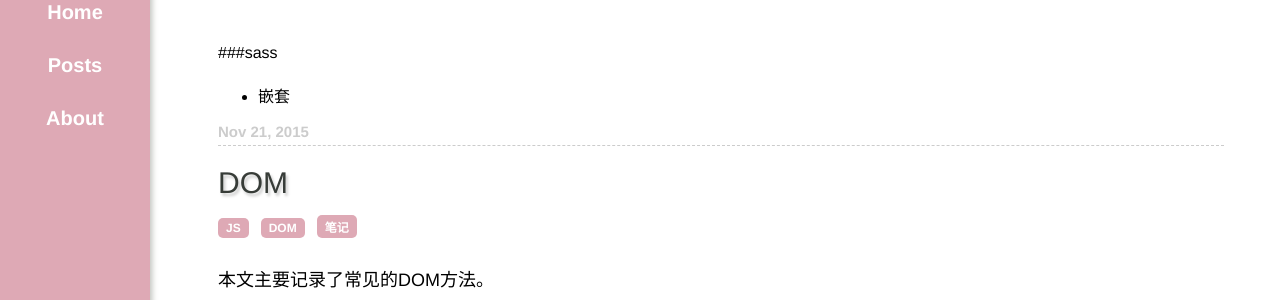
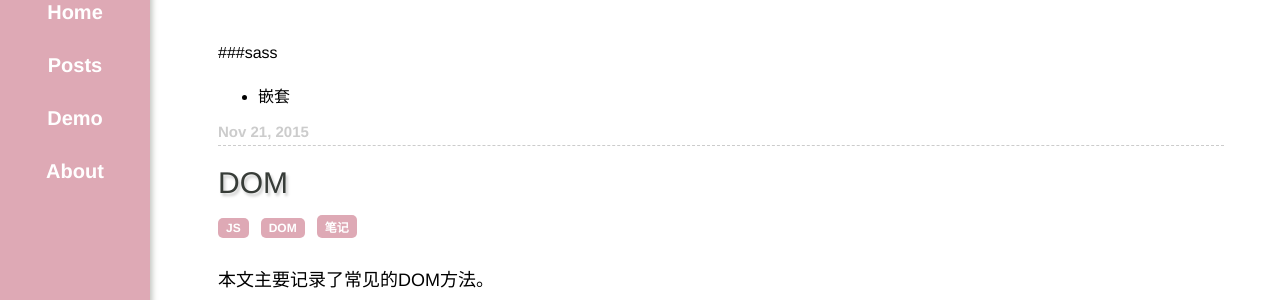
Before and after one commit to Gemini-wang/blog, a Jekyll site: the page built from index.html, in a window 1280 px wide. Shown: the part 221-521 px from the top of the page. Built offline with Jekyll 4.4.1, drawn with Linux system fonts in a browser that asks for light colours; nearby versions of some CDN libraries; library files that are not in the unit come from our copies; Markdown is read by kramdown in place of the engine named in the settings; the list of posts is cut into pages by our own code; comment, search, counter and statistics services are not loaded.

Commit message:
Update sidebar.html

```diff
--- a/_includes/sidebar.html
+++ b/_includes/sidebar.html
@@ -13,8 +13,8 @@
         {% endif %}
       </div>
       <div class="sidebar-nav"><a href="{{ '/posts.html' }}" title="Archive">Posts</a></div>
+      <div class="sidebar-nav"><a href="{{ '/demo.html' }}" title="Demo">Demo</a></div>
       <div class="sidebar-nav"><a href="{{ '/about.html' }}" title="About">About</a></div>
-
   </div>
 
 </div>
```
